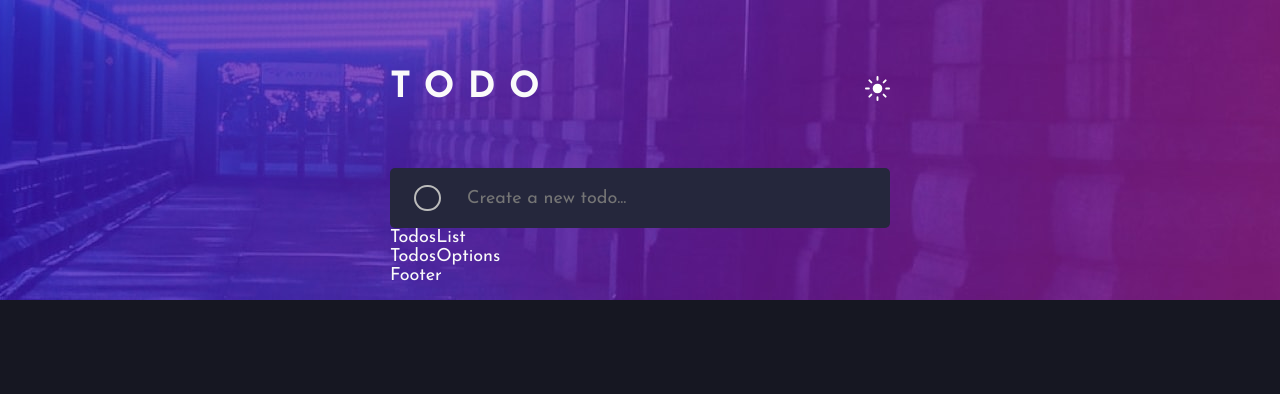
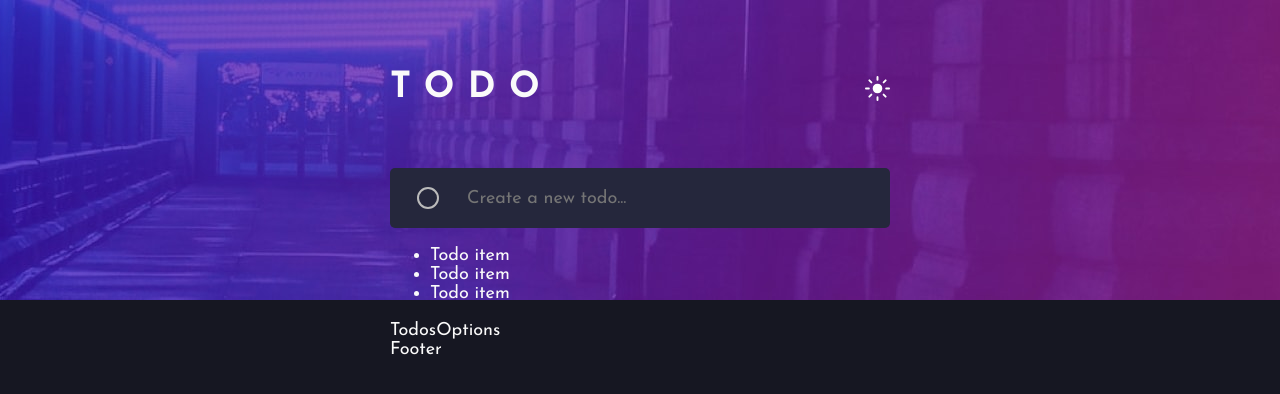
Before and after one commit to jankamon/todo-app-react, a React (Create React App) app: page / in a window 1280 px wide. Shown: the top 394 px of the page. Built offline with nearby package versions, Linux system fonts and the light colour scheme.

Commit message:
another body class toggle update

```diff
--- a/src/Components/AddTodoForm/AddTodoForm.css
+++ b/src/Components/AddTodoForm/AddTodoForm.css
@@ -1,6 +1,5 @@
 form {
     display: flex;
-
 }
 
 input {
@@ -44,18 +43,16 @@ label {
 }
 
 label.dark-theme {
-    color: inherit;
     background-color: hsl(235, 24%, 19%);
 }
 
 label.light-theme {
-    color: hsl(235, 19%, 35%);
     background-color: hsl(0, 0%, 98%);
 }
 
-.circle {
-    height: 1.25rem;
-    width: 1.25rem;
+span.circle {
+    height: 1rem;
+    width: 1rem;
     border: 2px solid #bbb;
     border-radius: 50%;
   }
--- a/src/Components/AddTodoForm/AddTodoForm.js
+++ b/src/Components/AddTodoForm/AddTodoForm.js
@@ -13,7 +13,7 @@ export default function AddTodoForm() {
   return (
     <form onSubmit={handleSubmit}>
       {/* add span with circle */}
-      <label className={themeStyle} for="input">
+      <label className={themeStyle} htmlFor="input">
         <span className="circle"></span>
       </label>
       <input className={themeStyle} type="text" name="input" placeholder='Create a new todo...'></input>
--- a/src/Components/App/App.css
+++ b/src/Components/App/App.css
@@ -1,5 +1,4 @@
 body {
-  background-image: url('./images/bg-desktop-dark.jpg');
   background-repeat: no-repeat;
   background-position: top;
   display: flex;
@@ -7,15 +6,17 @@ body {
   align-items: center;
 }
 
-/* body.dark-theme {
+body.dark-theme {
+  background-image: url('./images/bg-desktop-dark.jpg');
   background-color: hsl(235, 21%, 11%);
   color: hsl(0, 0%, 98%);
 }
 
 body.light-theme {
+  background-image: url('./images/bg-desktop-light.jpg');
   background-color: hsl(236, 33%, 92%);
   color: hsl(235, 19%, 35%);
-} */
+}
 
 #container {
   width: 500px;
--- a/src/Components/App/App.js
+++ b/src/Components/App/App.js
@@ -4,11 +4,9 @@ import './App.css';
 // Components
 import Header from '../Header/Header';
 import AddTodoForm from '../AddTodoForm/AddTodoForm';
-import TodosList from '../TodosList/TodosList';
+import Todos from '../Todos/Todos';
 import TodosOptions from '../TodosOptions/TodosOptions';
 import Footer from '../Footer/Footer';
-// Functions
-import { useTheme } from '../../ThemeContext';
 import { ThemeProvider } from '../../ThemeContext';
 
 export default function App() {
@@ -17,11 +15,11 @@ export default function App() {
     <ThemeProvider>
       <div id="container">
         <Header />
-          <main>
-            <AddTodoForm />
-            <TodosList />
-            <TodosOptions />
-          </main>
+        <main>
+          <AddTodoForm />
+          <Todos />
+          <TodosOptions />
+        </main>
         <Footer />
       </div>
     </ThemeProvider>
--- a/src/Components/Header/Header.js
+++ b/src/Components/Header/Header.js
@@ -6,13 +6,14 @@ export default function Header() {
   const toggleTheme = useThemeUpdate();
   const themeStyle = useTheme();
 
+  // Toggle body class
   useEffect(() => {
     if(themeStyle === 'light-theme') {
-      document.body.style.backgroundColor = "hsl(236, 33%, 92%)";
-      document.body.style.color = "hsl(235, 19%, 35%)";
+      document.body.classList.add('light-theme');
+      document.body.classList.remove('dark-theme');
     } else {
-      document.body.style.backgroundColor = "hsl(235, 21%, 11%)";
-      document.body.style.color = "hsl(0, 0%, 98%)";
+      document.body.classList.add('dark-theme');
+      document.body.classList.remove('light-theme');
     }
 
   }, [themeStyle]);
--- /dev/null
+++ b/src/Components/Todos/Todos.js
@@ -0,0 +1,12 @@
+import React from 'react';
+import './Todos.css';
+
+export default function TodosList() {
+  return (
+    <ul>
+      <li>Todo item</li>
+      <li>Todo item</li>
+      <li>Todo item</li>
+    </ul>
+  )
+}
--- a/src/Components/TodosList/TodosList.js
+++ /dev/null
@@ -1,7 +0,0 @@
-import React from 'react'
-
-export default function TodosList() {
-  return (
-    <div>TodosList</div>
-  )
-}
```
Also changed, not shown: src/Components/Todos/Todos.css (added).
